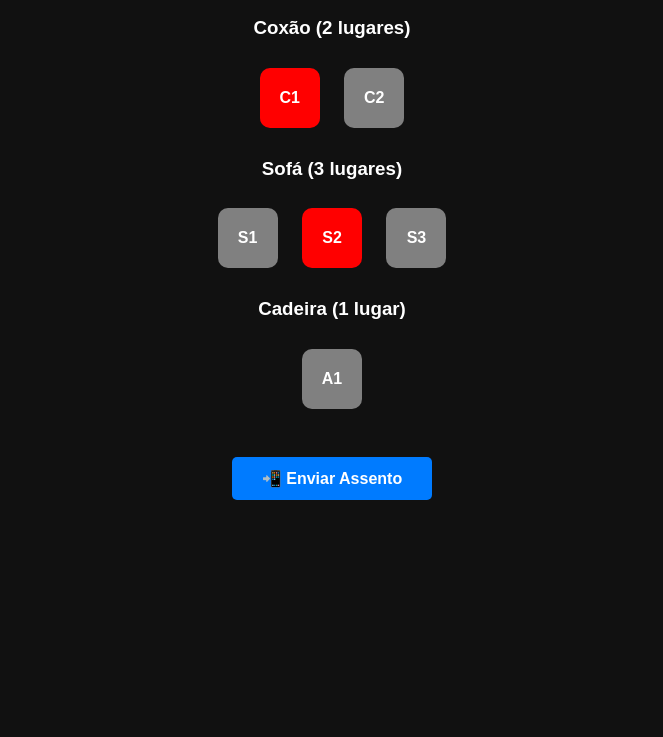
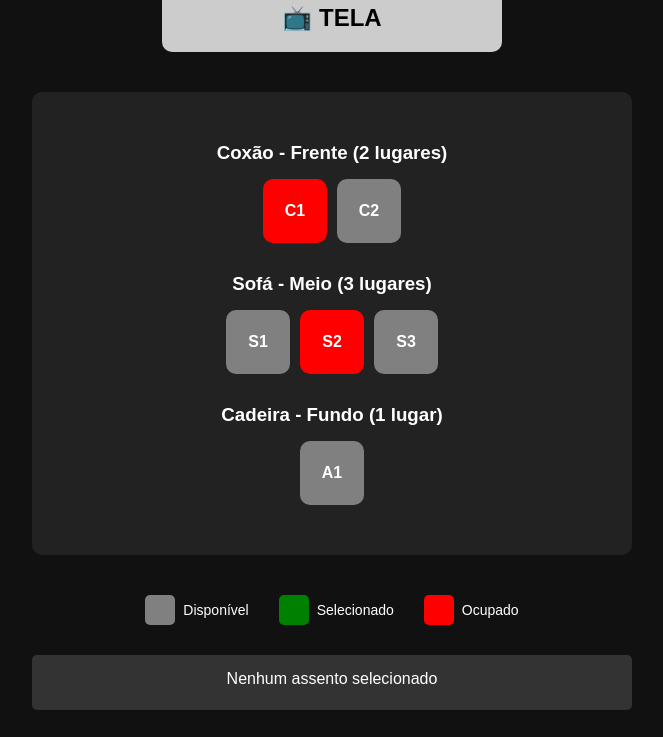
Before and after one commit to iblackn/IBLACKN-pq, a plain HTML site: page index.html in a window 1280 px wide. Shown: the part 133-870 px from the top of the page, without its empty margins (308-971 px from the left). Before the commit the page ends 800 px from the top, so only its background shows below. Drawn offline with Linux system fonts and the light colour scheme.

Commit message:
Reorganize Cinema VIP layout with screen at the front

```diff
--- a/index.html
+++ b/index.html
@@ -11,47 +11,118 @@ body {
   text-align: center;
   background: #111;
   color: white;
+  padding: 20px;
+}
+
+.container {
+  max-width: 600px;
+  margin: 0 auto;
+}
+
+h1 {
+  margin-bottom: 30px;
 }
 
 .tela {
   background: #ccc;
   color: black;
-  padding: 15px;
-  margin: 20px auto;
-  width: 200px;
+  padding: 20px;
+  margin: 30px auto;
+  width: 80%;
+  max-width: 300px;
   border-radius: 10px;
   font-weight: bold;
+  font-size: 24px;
+}
+
+.cinema-layout {
+  margin: 40px auto;
+  padding: 20px;
+  background: #222;
+  border-radius: 10px;
 }
 
 .area {
-  margin: 20px;
+  margin: 30px;
+}
+
+.area h3 {
+  margin-bottom: 15px;
+  color: #fff;
+}
+
+.assentos-grupo {
+  display: flex;
+  justify-content: center;
+  gap: 10px;
 }
 
 .assento {
-  display: inline-block;
+  display: inline-flex;
+  align-items: center;
+  justify-content: center;
   width: 60px;
   height: 60px;
-  margin: 10px;
-  line-height: 60px;
   border-radius: 10px;
   cursor: pointer;
   font-weight: bold;
   transition: all 0.3s ease;
+  border: 2px solid transparent;
 }
 
-.livre { background: gray; }
-.livre:hover { background: #999; }
-.selecionado { background: green; }
-.ocupado { background: red; cursor: not-allowed; }
+.livre {
+  background: gray;
+}
+
+.livre:hover {
+  background: #999;
+  transform: scale(1.05);
+}
+
+.selecionado {
+  background: green;
+  border: 2px solid #fff;
+  box-shadow: 0 0 10px rgba(0, 255, 0, 0.5);
+}
+
+.ocupado {
+  background: red;
+  cursor: not-allowed;
+}
+
+.legenda {
+  display: flex;
+  justify-content: center;
+  gap: 30px;
+  margin: 30px 0;
+  font-size: 14px;
+  flex-wrap: wrap;
+}
+
+.legenda-item {
+  display: flex;
+  align-items: center;
+  gap: 8px;
+}
+
+.legenda-box {
+  width: 30px;
+  height: 30px;
+  border-radius: 5px;
+}
+
+.btn-container {
+  margin: 30px 0;
+}
 
 button {
   background: #007bff;
   color: white;
-  padding: 12px 30px;
+  padding: 15px 40px;
   border: none;
   border-radius: 5px;
   cursor: pointer;
-  font-size: 16px;
+  font-size: 18px;
   font-weight: bold;
   transition: background 0.3s;
 }
@@ -60,50 +131,93 @@ button:hover {
   background: #0056b3;
 }
 
+.selecionado-display {
+  margin-top: 20px;
+  padding: 15px;
+  background: #333;
+  border-radius: 5px;
+  min-height: 25px;
+}
+
 </style>
 </head>
 
 <body>
 
-<h1>🎬 Escolha seu Assento</h1>
+<div class="container">
+  <h1>🎬 Cinema VIP - Escolha seu Assento</h1>
 
+  <!-- TELA NA FRENTE -->
   <div class="tela">📺 TELA</div>
 
+  <div class="cinema-layout">
     <!-- COXÃO (frente) -->
     <div class="area">
-  <h3>Coxão (2 lugares)</h3>
+      <h3>Coxão - Frente (2 lugares)</h3>
+      <div class="assentos-grupo">
         <div id="C1" class="assento livre" onclick="selecionar('C1')">C1</div>
         <div id="C2" class="assento livre" onclick="selecionar('C2')">C2</div>
+      </div>
     </div>
 
     <!-- SOFÁ -->
     <div class="area">
-  <h3>Sofá (3 lugares)</h3>
+      <h3>Sofá - Meio (3 lugares)</h3>
+      <div class="assentos-grupo">
         <div id="S1" class="assento livre" onclick="selecionar('S1')">S1</div>
         <div id="S2" class="assento livre" onclick="selecionar('S2')">S2</div>
         <div id="S3" class="assento livre" onclick="selecionar('S3')">S3</div>
       </div>
+    </div>
 
     <!-- CADEIRA -->
     <div class="area">
-  <h3>Cadeira (1 lugar)</h3>
+      <h3>Cadeira - Fundo (1 lugar)</h3>
+      <div class="assentos-grupo">
         <div id="A1" class="assento livre" onclick="selecionar('A1')">A1</div>
       </div>
+    </div>
+  </div>
 
-<br>
-<button onclick="enviar()">📲 Enviar Assento</button>
+  <!-- LEGENDA -->
+  <div class="legenda">
+    <div class="legenda-item">
+      <div class="legenda-box" style="background: gray;"></div>
+      <span>Disponível</span>
+    </div>
+    <div class="legenda-item">
+      <div class="legenda-box" style="background: green;"></div>
+      <span>Selecionado</span>
+    </div>
+    <div class="legenda-item">
+      <div class="legenda-box" style="background: red;"></div>
+      <span>Ocupado</span>
+    </div>
+  </div>
+
+  <div class="selecionado-display" id="display">
+    Nenhum assento selecionado
+  </div>
+
+  <div class="btn-container">
+    <button onclick="enviar()">📲 Enviar Assento via WhatsApp</button>
+  </div>
+</div>
 
 <script>
 
-// lugares já ocupados (simulação)
+// Lugares já ocupados (simulação)
 let ocupados = ["S2", "C1"];
 
 let escolhido = null;
 
-// marca ocupados
+// Marca ocupados
 ocupados.forEach(id => {
-  document.getElementById(id).classList.add("ocupado");
-  document.getElementById(id).classList.remove("livre");
+  let elemento = document.getElementById(id);
+  if(elemento) {
+    elemento.classList.add("ocupado");
+    elemento.classList.remove("livre");
+  }
 });
 
 function selecionar(id) {
@@ -114,7 +228,7 @@ function selecionar(id) {
     return;
   }
 
-  // limpar seleção anterior
+  // Limpar seleção anterior
   if(escolhido){
     let anterior = document.getElementById(escolhido);
     anterior.classList.remove("selecionado");
@@ -124,6 +238,9 @@ function selecionar(id) {
   escolhido = id;
   lugar.classList.remove("livre");
   lugar.classList.add("selecionado");
+
+  // Atualiza display
+  document.getElementById("display").textContent = "Assento selecionado: " + escolhido;
 }
 
 function enviar(){
@@ -132,7 +249,7 @@ function enviar(){
     return;
   }
 
-  let mensagem = "Assento escolhido: " + escolhido;
+  let mensagem = "🎬 Assento escolhido: " + escolhido + "\n\nCinema VIP";
 
   let numero = "5583981735110";
 
```
Lines whose indentation alone changed are shown as unchanged.
